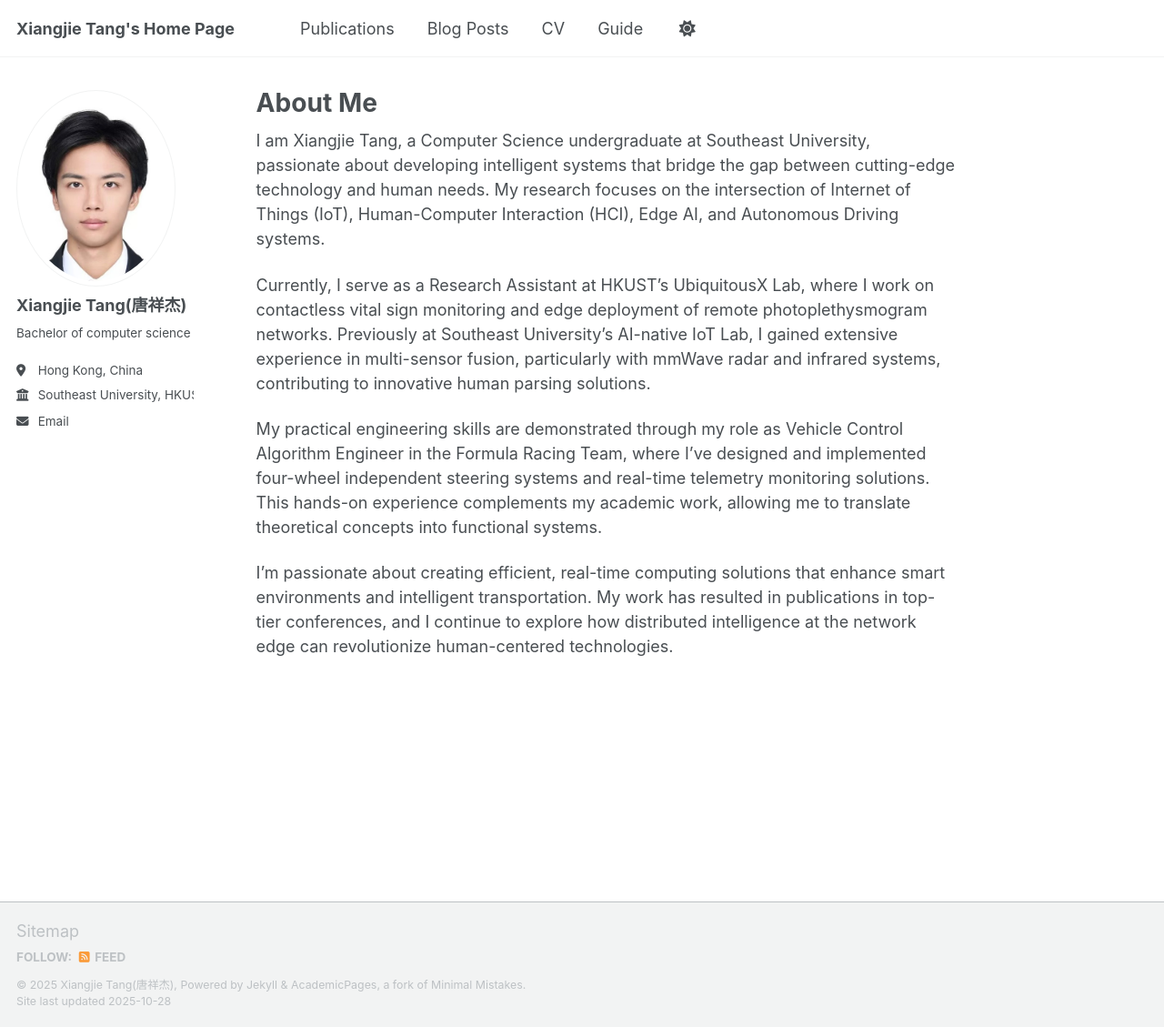
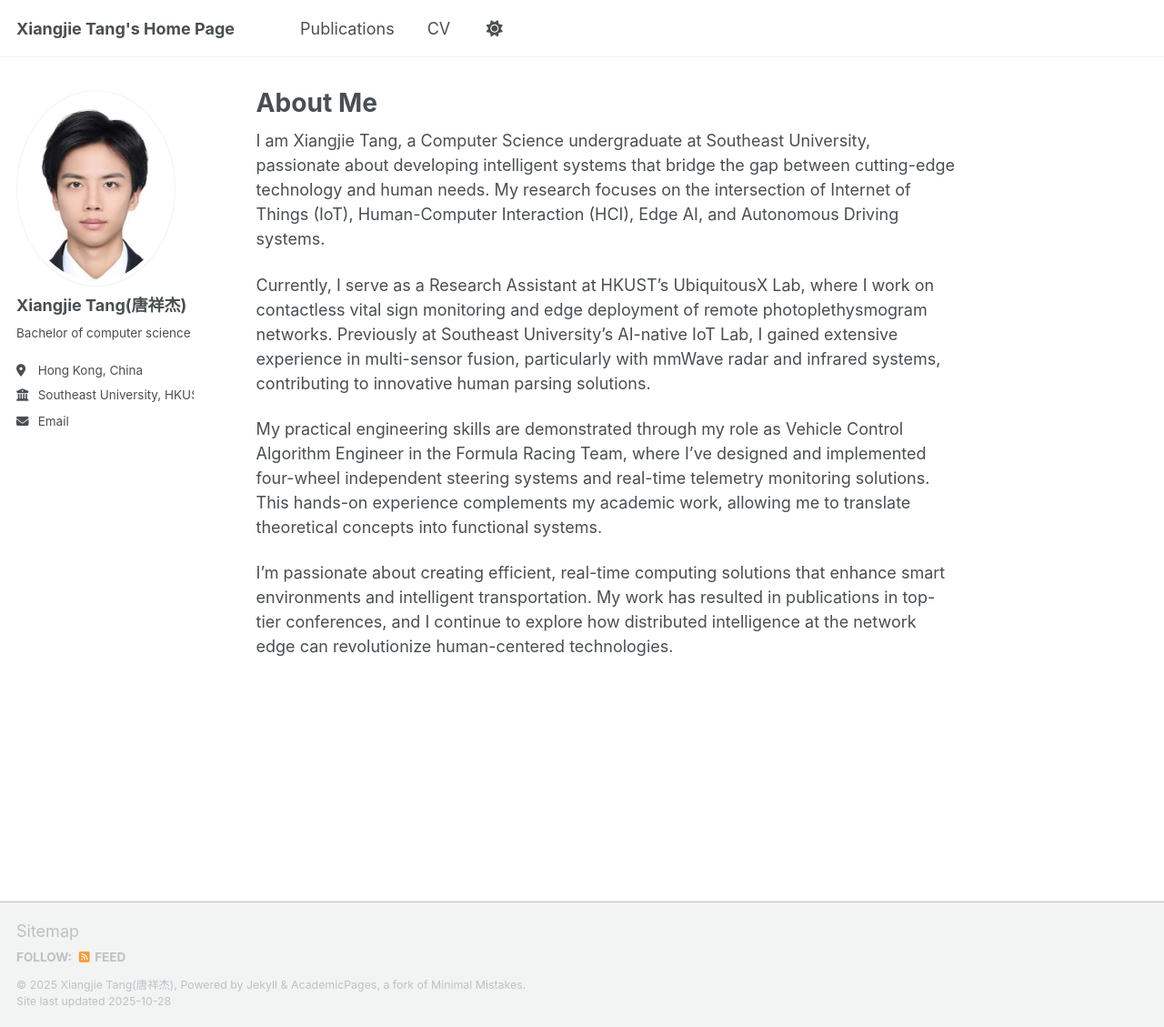
Before and after one commit to WolerT/WolerT.github.io, a Jekyll site: the page built from _pages/about.md, in a window 1280 px wide and 1129 px high. Shown: the whole window at 91% size. Built offline with Jekyll 4.4.1, drawn with Linux system fonts in a browser that asks for light colours; a script that is not in the unit is left out.

Commit message:
deletebavi

```diff
--- a/_data/navigation.yml
+++ b/_data/navigation.yml
@@ -11,14 +11,8 @@ main:
   - title: "Publications"
     url: /publications/
 
-  - title: "Blog Posts"
-    url: /year-archive/
-
   # - title: "CV"
   #   url: /cv/
 
   - title: "CV"
     url: /cv-json/
-
-  - title: "Guide"
-    url: /markdown/
--- a/_includes/cv-template.html
+++ b/_includes/cv-template.html
@@ -84,14 +84,14 @@
     </a>
 
     <!-- Keep minimal contact info for reference -->
-    {% if cv.basics.profiles.size > 0 %}
+    <!-- {% if cv.basics.profiles.size > 0 %}
     <div class="cv-profiles">
       {% for profile in cv.basics.profiles %}
       <a href="{{ profile.url }}" target="_blank" class="cv-profile-link">
         <i class="fab fa-{{ profile.network | downcase }}"></i> {{ profile.network }}
       </a>
       {% endfor %}
-    </div>
+    </div> -->
     {% endif %}
   </div>
 
```
